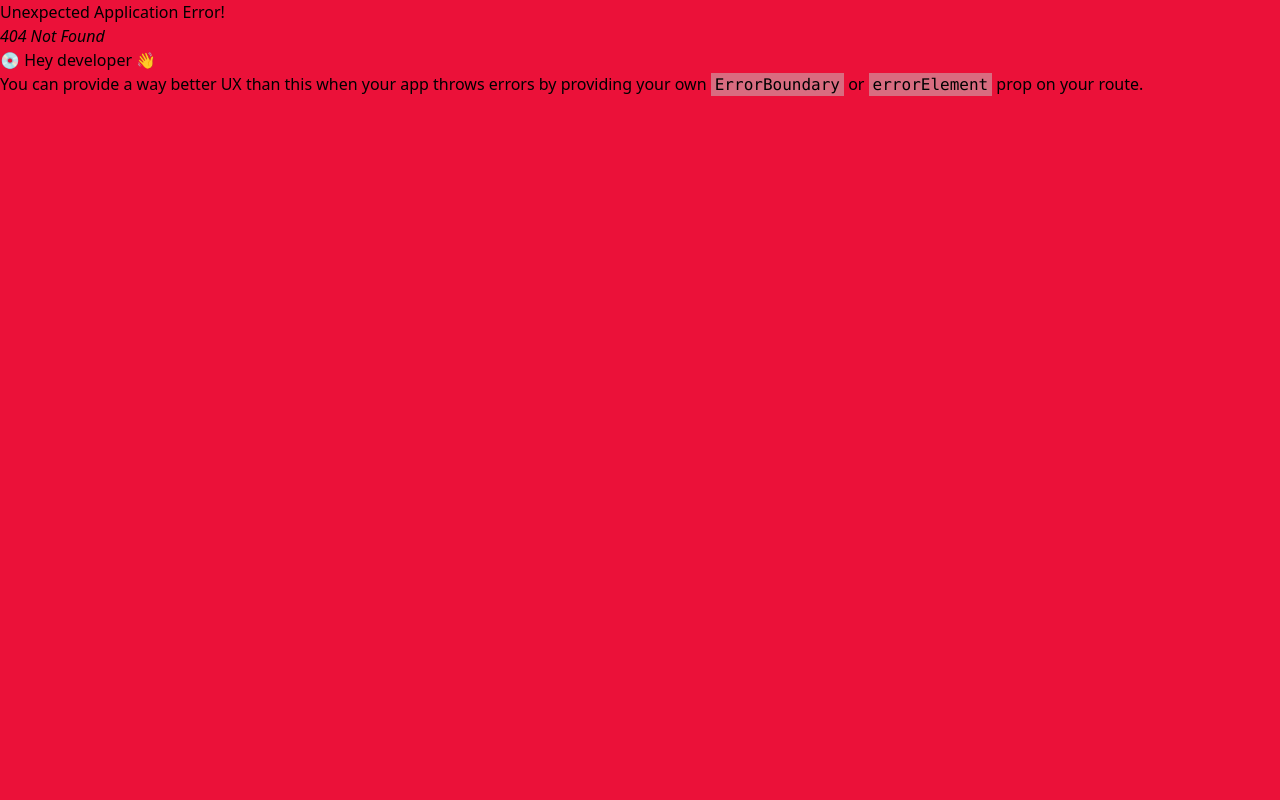
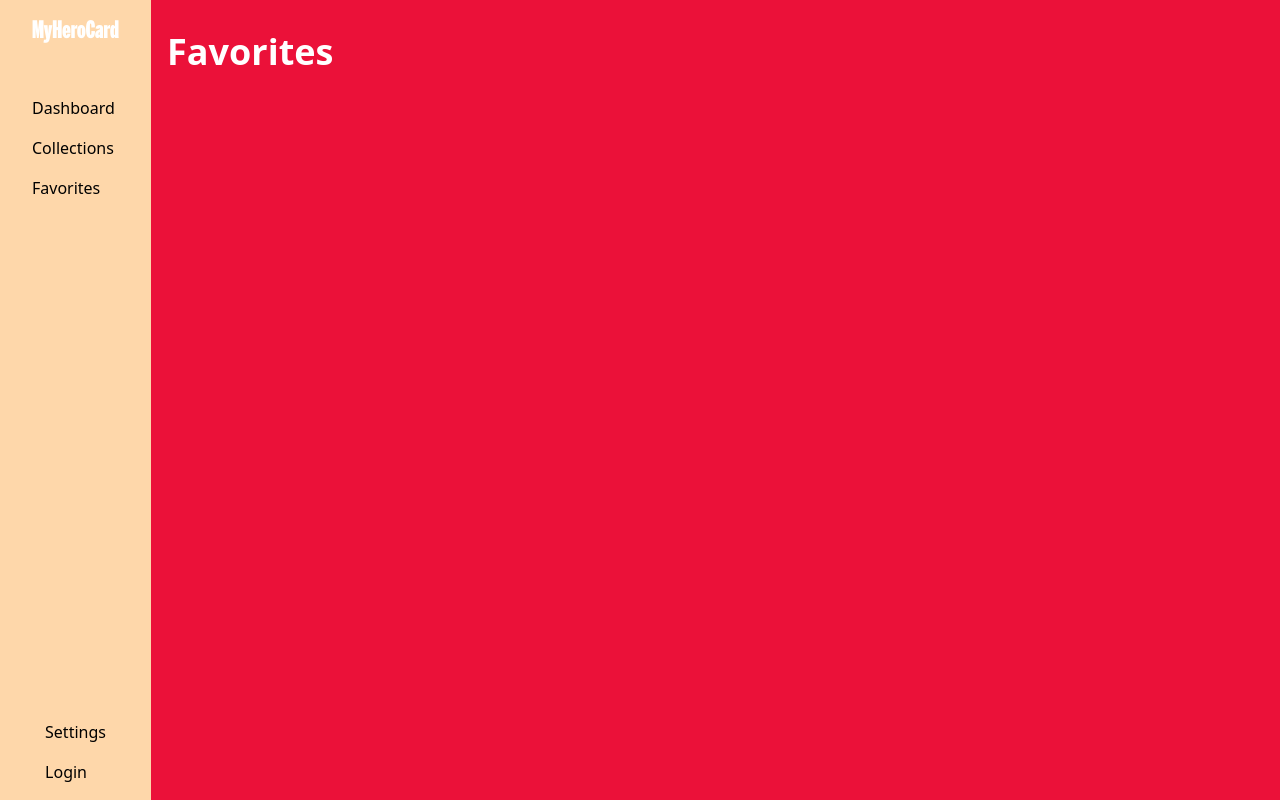
Before and after one commit to Naimoudine/hero-card-app, a React (Vite) app: page /favorites in a window 1280 px wide. Before the commit this address had no page. Built offline with nearby package versions, Linux system fonts and the light colour scheme.

Commit message:
major maj ui & created favorites

```diff
--- a/src/App.jsx
+++ b/src/App.jsx
@@ -5,14 +5,18 @@ import NavBar from './Components/NavBar'
 
 function App() {
   const [heroData, setHeroData] = useState()
-  const [location, setLocation] = useState('')
+  const [favorites, setFavorites] = useState([])
+  const [collection, setCollection] = useState([])
+
   return (
     <>
-      <header>
-        <NavBar location={location} heroData={setHeroData} />
-      </header>
-      <main className="h-[90dvh]">
-        <Outlet context={[heroData, setHeroData, setLocation]} />
+      <main className="h-full w-full flex">
+        <aside>
+          <NavBar heroData={setHeroData} />
+        </aside>
+        <div className="w-full">
+          <Outlet context={[heroData, setHeroData, favorites, setFavorites, collection, setCollection]} />
+        </div>
       </main>
     </>
   )
--- a/src/Components/HeroCard.jsx
+++ b/src/Components/HeroCard.jsx
@@ -1,18 +1,18 @@
 export default function HeroCard({ hero }) {
   return (
-    <div className="w-[260px] h-[360px] border-4 border-gray-400 rounded-lg flex" style={{ background: `url(${hero.image.url}) center/cover` }}>
+    <div className="w-[260px] h-[360px] border-4 border-gray-400 rounded-lg flex" style={{ background: `url(${hero?.image?.url}) center/cover` }}>
       <div className="self-end backdrop-blur-sm w-full flex justify-between items-center py-4 px-1 text-[#e2d7d7]">
         <article className="text-center self-end">
           <p className="text-sm font-semibold">combat</p>
-          <h2 className={hero.powerstats.combat !== 'null' ? 'text-xl font-semibold' : 'text-sm font-semibold'}>{hero.powerstats.combat === 'null' ? '???' : hero.powerstats.combat}</h2>
+          <h2 className={hero?.powerstats?.combat !== 'null' ? 'text-xl font-semibold' : 'text-sm font-semibold'}>{hero?.powerstats?.combat === 'null' ? '???' : hero?.powerstats?.combat}</h2>
         </article>
         <article className="text-center">
-          <h1 className="text-lg font-semibold">{hero.name}</h1>
-          <p className="text-sm">{hero.biography['full-name']}</p>
+          <h1 className="text-lg font-semibold">{hero?.name}</h1>
+          <p className="text-sm">{hero?.biography['full-name']}</p>
         </article>
         <article className="text-center self-end">
           <p className="text-sm font-semibold">power</p>
-          <h2 className={hero.powerstats.power !== 'null' ? 'text-xl font-semibold' : 'text-sm font-semibold'}>{hero.powerstats.power === 'null' ? '???' : hero.powerstats.power}</h2>
+          <h2 className={hero?.powerstats?.power !== 'null' ? 'text-xl font-semibold' : 'text-sm font-semibold'}>{hero?.powerstats?.power === 'null' ? '???' : hero.powerstats.power}</h2>
         </article>
       </div>
     </div>
--- a/src/Components/NavBar.jsx
+++ b/src/Components/NavBar.jsx
@@ -1,70 +1,25 @@
 import { useEffect, useState } from 'react'
-import { Link, useNavigate } from 'react-router-dom'
+import { Link, NavLink } from 'react-router-dom'
 
-export default function NavBar({ location, heroData }) {
-  const [searchValue, setSearchValue] = useState('')
-  const [searchHeroList, setSearchHeroList] = useState()
-
-  const navigate = useNavigate()
-
-  useEffect(() => {
-    try {
-      fetch(
-        `${import.meta.env.VITE_API_URL}/${import.meta.env.VITE_API_KEY}/search/${searchValue}`,
-      )
-        .then((res) => {
-          if (!res.ok)
-            throw new Error('Seems like there\'s is an error while trying to get the data')
-          return res.json()
-        })
-        .then((data) => {
-          if (data.response === 'success')
-            setSearchHeroList(data.results)
-        })
-    }
-    catch (error) {
-      console.error(error)
-    }
-  }, [searchValue])
-
-  const handleSelectedHero = (e) => {
-    const selectedHeroId = e.currentTarget.id
-    if (selectedHeroId) {
-      const selectedHero = searchHeroList.filter(hero => hero.id === selectedHeroId)
-      heroData(selectedHero)
-    }
-    navigate(`/hero/${selectedHeroId}`)
-    setSearchValue('')
-  }
-
+export default function NavBar() {
   return (
-    <nav className="h-[10dvh] flex items-center justify-between px-4">
-      <Link to="/" className="logo">MyHeroCard</Link>
-      {location !== '/'
-        ? (
-          <div className="relative">
-            <input
-              type="text"
-              name=""
-              id=""
-              className="rounded-md mr-2 text-sm p-1.5"
-              value={searchValue}
-              onChange={e => setSearchValue(e.target.value)}
-              placeholder="Enter hero name"
-            />
-            <div className="flex flex-col w-full bg-gray-200 absolute left-0 max-h-[150px] overflow-scroll">
-              {searchHeroList?.map(hero => (
-                <div key={hero?.id} className="searchLink" onClick={e => handleSelectedHero(e)} id={hero?.id}>
-                  <img src={hero?.image.url} alt="" className="h-[25px] w-[25px] bg-red-200 mr-2" />
-                  <p>{hero?.name}</p>
-                </div>
-              ))}
-
-            </div>
-          </div>
-
-          )
-        : ''}
+    <nav className="w-fit h-full bg-orange-200 flex flex-col justify-between items-center py-4 px-8 ">
+      <div>
+        <Link to="/" className="logo">MyHeroCard</Link>
+        <ul className="mt-12">
+          <li className="nav-item"><NavLink to="/">Dashboard</NavLink></li>
+          <li className="nav-item"><NavLink to="/collections">Collections</NavLink></li>
+          <li><NavLink to="/favorites">Favorites</NavLink></li>
+        </ul>
+      </div>
+      <ul>
+        <li className="nav-item">
+          <NavLink>Settings</NavLink>
+        </li>
+        <li>
+          <NavLink>Login</NavLink>
+        </li>
+      </ul>
     </nav>
   )
 }
--- /dev/null
+++ b/src/Components/PresentationCard.jsx
@@ -0,0 +1,32 @@
+import { useNavigate, useOutletContext } from 'react-router-dom'
+
+export default function PresentationCard({ hero }) {
+  const [heroData, setHeroData, favorites, setFavorites] = useOutletContext()
+
+  const navigate = useNavigate()
+
+  const fetchHero = async (id) => {
+    const res = await fetch(`${import.meta.env.VITE_API_URL}/${import.meta.env.VITE_API_KEY}/${id}`)
+    const data = await res.json()
+    setHeroData([data])
+  }
+
+  const handleSelectedHero = (e) => {
+    const selectedHeroId = e.currentTarget.id
+    if (selectedHeroId) {
+      fetchHero(selectedHeroId)
+      localStorage.setItem('hero', JSON.stringify(heroData))
+    }
+
+    navigate(`/hero/${selectedHeroId}`)
+  }
+
+  return (
+    <div className="flex mb-4 sm:mb-0 border-2 rounded-md p-2 min-h-[16rem] max-h-[16rem] w-[12rem] relative" style={{ background: `url(${hero?.image?.url}) center/cover` }} role="presentation" id={hero?.id} onClick={e => handleSelectedHero(e)}>
+      <div className="self-end">
+        <h3 className="text-white">{hero?.name}</h3>
+        <p className="text-white">{hero?.biography['full-name']}</p>
+      </div>
+    </div>
+  )
+}
--- a/src/index.css
+++ b/src/index.css
@@ -27,3 +27,11 @@
   }
 }
 @tailwind utilities;
+@layer utilities {
+  .nav-item {
+    @apply mb-4
+  }
+  .cta {
+    @apply px-4 py-2 rounded-lg
+  }
+}
--- a/src/main.jsx
+++ b/src/main.jsx
@@ -5,6 +5,12 @@ import App from './App.jsx'
 import './index.css'
 import HomePage from './pages/HomePage.jsx'
 import HeroPage from './pages/HeroPage.jsx'
+import FavoritesPage from './pages/FavoritesPage.jsx'
+
+function getLocalStorageData() {
+  const localHero = JSON.parse(localStorage.getItem('hero'))
+  return localHero
+}
 
 const router = createBrowserRouter([
   {
@@ -17,6 +23,11 @@ const router = createBrowserRouter([
       {
         path: '/hero/:id',
         element: <HeroPage />,
+        loader: getLocalStorageData,
+      },
+      {
+        path: '/favorites',
+        element: <FavoritesPage />,
       },
     ],
   },
--- /dev/null
+++ b/src/pages/FavoritesPage.jsx
@@ -0,0 +1,18 @@
+import { useOutletContext } from 'react-router-dom'
+import { useEffect } from 'react'
+import PresentationCard from '../Components/PresentationCard'
+
+export default function FavoritesPage() {
+  const [heroData, setHeroData, favorites, setFavorites, collection, setCollection] = useOutletContext()
+
+  useEffect(() => { console.log(favorites) }, [favorites])
+
+  return (
+    <div className="pt-8 px-4">
+      <h1 className="text-4xl text-white font-semibold mb-8">Favorites</h1>
+      <div className="flex flex-wrap gap-8">
+        {favorites.map(favorite => <PresentationCard key={favorite.id} hero={favorite} />)}
+      </div>
+    </div>
+  )
+}
--- a/src/pages/HeroPage.jsx
+++ b/src/pages/HeroPage.jsx
@@ -1,22 +1,35 @@
-import { useEffect } from 'react'
-import { useLocation, useOutletContext } from 'react-router-dom'
+import { useEffect, useState } from 'react'
+import { useLoaderData, useLocation, useOutletContext } from 'react-router-dom'
 import Tilt from 'react-parallax-tilt'
 import HeroCard from '../Components/HeroCard'
 
 export default function HeroPage() {
-  const [heroData, setHeroData, setLocation] = useOutletContext()
+  const [heroData, setHeroData, favorites, setFavorites, collection, setCollection] = useOutletContext()
 
-  const currentLocation = useLocation()
+  const loaderData = useLoaderData()
 
-  useEffect(() => {
-    setLocation(currentLocation.pathname.slice(0, 6))
-  }, [currentLocation])
+  const handleFavorite = () => {
+    let favExists = null
+    if (loaderData)
+      favExists = favorites.filter(fav => fav.id === loaderData[0].id)
+    else
+      favExists = favorites.filter(fav => fav.id === heroData[0].id)
+
+    if (favExists.length === 0 && loaderData)
+      setFavorites(prev => [...prev, loaderData[0]])
+    if (favExists.length === 0 && !loaderData)
+      setFavorites(prev => [...prev, heroData[0]])
+  }
 
   return (
-    <div className="h-full w-full flex items-center justify-center">
+    <div className="h-full w-full flex flex-col items-center justify-center">
       <Tilt glareEnable={true} glareBorderRadius="0.5rem">
-        <HeroCard hero={heroData[0]} />
+        <HeroCard hero={loaderData ? loaderData[0] : heroData[0]} />
       </Tilt>
+      <div className="flex mt-8">
+        <button className="cta bg-gray-400" type="button" onClick={handleFavorite}>Add to favorite</button>
+        <button className="cta bg-gray-400 ml-2" type="button">Add to Collection</button>
+      </div>
     </div>
   )
 }
--- a/src/pages/HomePage.jsx
+++ b/src/pages/HomePage.jsx
@@ -7,10 +7,9 @@ export default function HomePage() {
   const [loading, setLoading] = useState()
   const [error, setError] = useState('')
 
-  const [heroData, setHeroData, setLocation] = useOutletContext()
+  const [heroData, setHeroData, favorites, setFavorites] = useOutletContext()
 
   const navigate = useNavigate()
-  const location = useLocation()
 
   const fetchHeroes = async () => {
     try {
@@ -29,8 +28,9 @@ export default function HomePage() {
     catch (error) {
       console.error(error)
     }
-
-    setSearchData('')
+    finally {
+      setSearchData('')
+    }
   }
 
   const handleSearch = (e) => {
@@ -40,22 +40,23 @@ export default function HomePage() {
     }
   }
 
-  useEffect(() => {
-    setLocation(location.pathname.slice(0, 6))
-  }, [location])
-
   const handleSelectedHero = (e) => {
     const selectedHeroId = e.currentTarget.id
     if (selectedHeroId) {
       const selectedHero = heroList.filter(hero => hero.id === selectedHeroId)
       setHeroData(selectedHero)
+      localStorage.setItem('hero', JSON.stringify(selectedHero))
     }
     navigate(`/hero/${selectedHeroId}`)
   }
 
+  useEffect(() => {
+    localStorage.clear()
+  }, [])
+
   return (
     <div className="flex flex-col h-full">
-      <div className="flex justify-center pt-20">
+      <div className="flex justify-center pt-4">
         <div className="flex items-center bg-white rounded-lg px-2 py-1">
           <svg className="mr-2" xmlns="http://www.w3.org/2000/svg" width="20" height="20" viewBox="0 0 24 24"><path fill="currentColor" d="m19.6 21l-6.3-6.3q-.75.6-1.725.95T9.5 16q-2.725 0-4.612-1.888T3 9.5t1.888-4.612T9.5 3t4.613 1.888T16 9.5q0 1.1-.35 2.075T14.7 13.3l6.3 6.3zM9.5 14q1.875 0 3.188-1.312T14 9.5t-1.312-3.187T9.5 5T6.313 6.313T5 9.5t1.313 3.188T9.5 14" /></svg>
           <input
@@ -64,7 +65,7 @@ export default function HomePage() {
             onChange={e => setSearchData(e.target.value)}
             className="rounded-l-lg p-1 w-[25%] max-w-[24rem] min-w-[20rem] h-full outline-none text-md"
             onKeyDown={e => handleSearch(e)}
-            placeholder="Enter hero name"
+            placeholder="Enter a hero name..."
           />
           <span className="text-gray-500">Enter</span>
         </div>
@@ -76,7 +77,7 @@ export default function HomePage() {
             : !error
                 ? heroList?.map(hero => (
                   <li key={hero?.id}>
-                    <div className="flex mb-4 sm:mb-0 border-2 rounded-md p-2 min-h-[16rem] max-h-[16rem] w-[12rem]" style={{ background: `url(${hero?.image?.url}) center/cover` }} role="presentation" id={hero?.id} onClick={e => handleSelectedHero(e)}>
+                    <div className="flex mb-4 sm:mb-0 border-2 rounded-md p-2 min-h-[16rem] max-h-[16rem] w-[12rem] relative" style={{ background: `url(${hero?.image?.url}) center/cover` }} role="presentation" id={hero?.id} onClick={e => handleSelectedHero(e)}>
                       <div className="self-end">
                         <h3 className="text-white">{hero?.name}</h3>
                         <p className="text-white">{hero?.biography['full-name']}</p>
```
